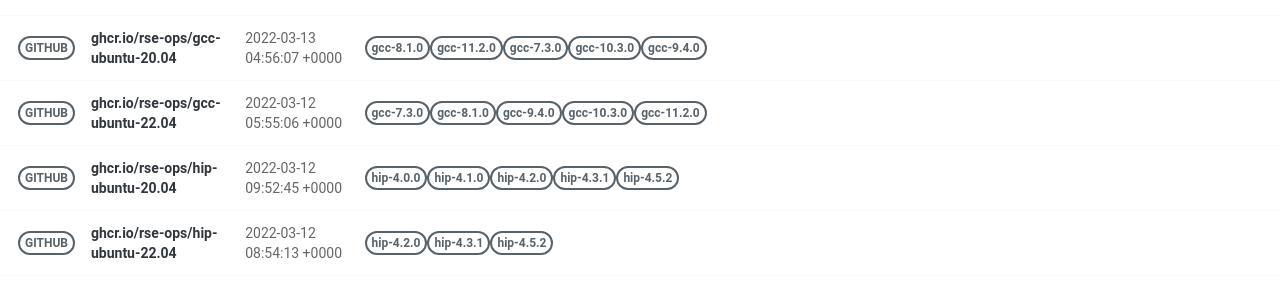
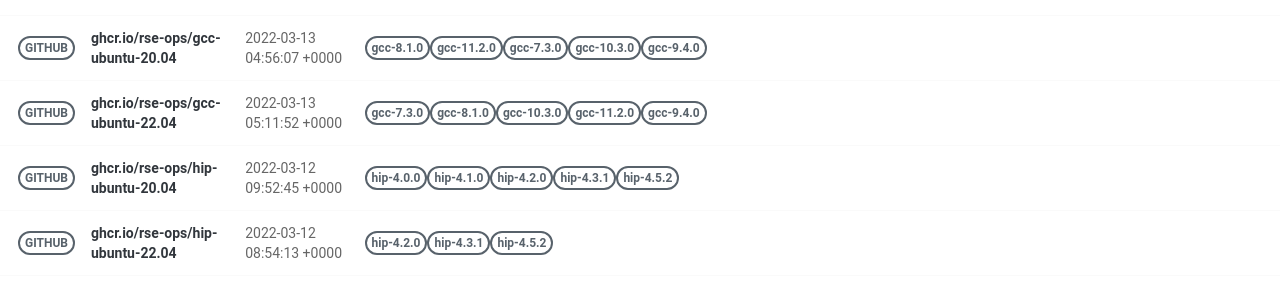
Before and after one commit to rse-ops/docker-images, a Jekyll site: the page built from pages/index.md, in a window 1280 px wide. Shown: the part 641-929 px from the top of the page. Built offline with Jekyll 4.4.1, drawn with Linux system fonts in a browser that asks for light colours; nearby versions of some CDN libraries.

Commit message:
Automated push to update library 2022-03-13

```diff
--- a/_library/ghcr.io-rse-ops-gcc-ubuntu-22.04.md
+++ b/_library/ghcr.io-rse-ops-gcc-ubuntu-22.04.md
@@ -1,7 +1,7 @@
 ---
 layout: container
 name: ghcr.io/rse-ops/gcc-ubuntu-22.04
-updated_at: 2022-03-12 05:55:06.932067
+updated_at: 2022-03-13 05:11:52.733888
 
 
 container_url: https://github.com/orgs/rse-ops/packages/container/package/gcc-ubuntu-22.04
@@ -12,14 +12,14 @@ versions:
  - tag: gcc-8.1.0
    dockerfile: https://github.com/rse-ops/docker-images/blob/main/ubuntu/gcc/Dockerfile
    manifest: https://crane.ggcr.dev/manifest/ghcr.io/rse-ops/gcc-ubuntu-22.04:gcc-8.1.0
- - tag: gcc-9.4.0
-   dockerfile: https://github.com/rse-ops/docker-images/blob/main/ubuntu/gcc/Dockerfile
-   manifest: https://crane.ggcr.dev/manifest/ghcr.io/rse-ops/gcc-ubuntu-22.04:gcc-9.4.0
  - tag: gcc-10.3.0
    dockerfile: https://github.com/rse-ops/docker-images/blob/main/ubuntu/gcc/Dockerfile
    manifest: https://crane.ggcr.dev/manifest/ghcr.io/rse-ops/gcc-ubuntu-22.04:gcc-10.3.0
  - tag: gcc-11.2.0
    dockerfile: https://github.com/rse-ops/docker-images/blob/main/ubuntu/gcc/Dockerfile
    manifest: https://crane.ggcr.dev/manifest/ghcr.io/rse-ops/gcc-ubuntu-22.04:gcc-11.2.0
+ - tag: gcc-9.4.0
+   dockerfile: https://github.com/rse-ops/docker-images/blob/main/ubuntu/gcc/Dockerfile
+   manifest: https://crane.ggcr.dev/manifest/ghcr.io/rse-ops/gcc-ubuntu-22.04:gcc-9.4.0
 
 ---
```
